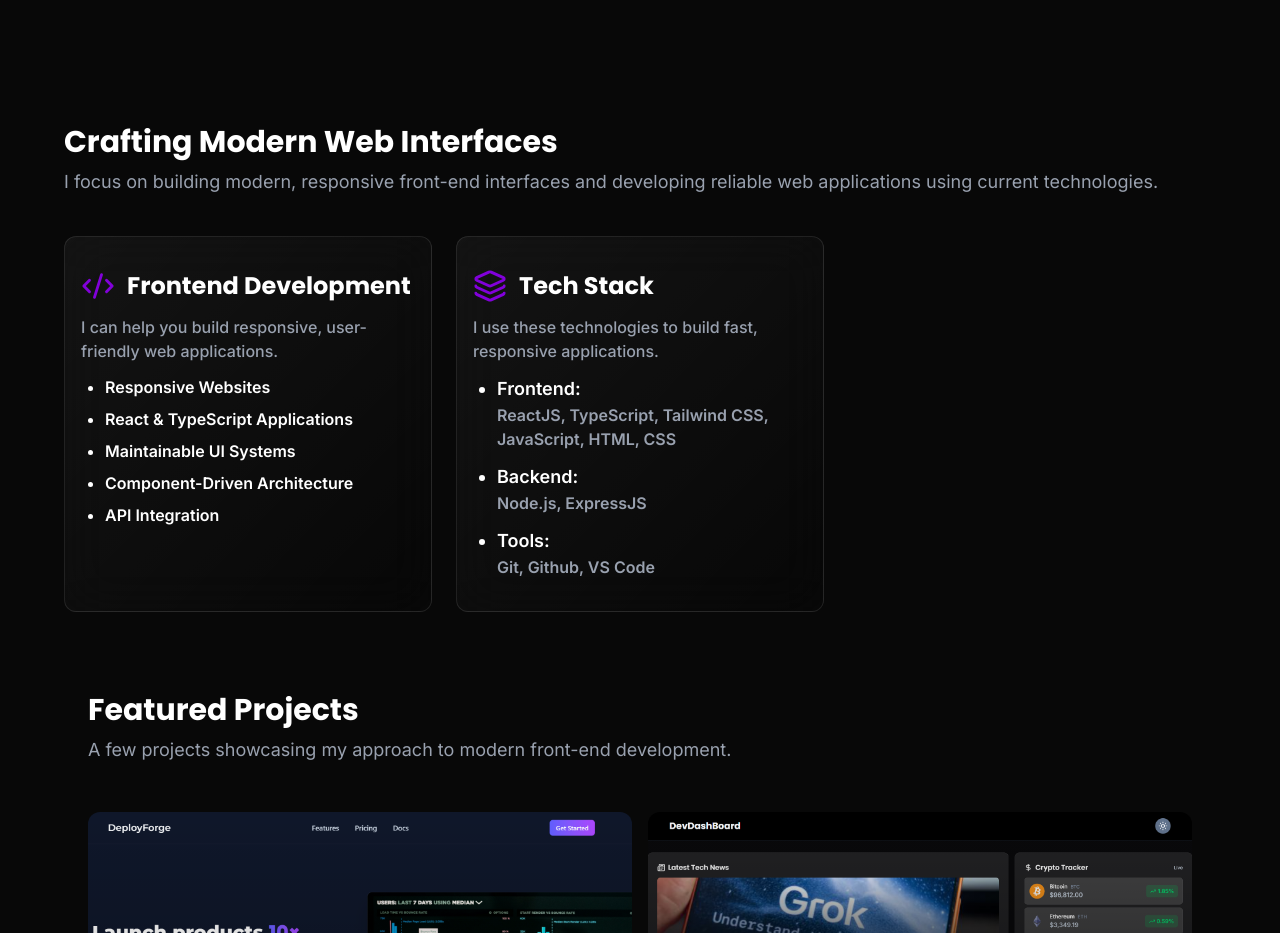
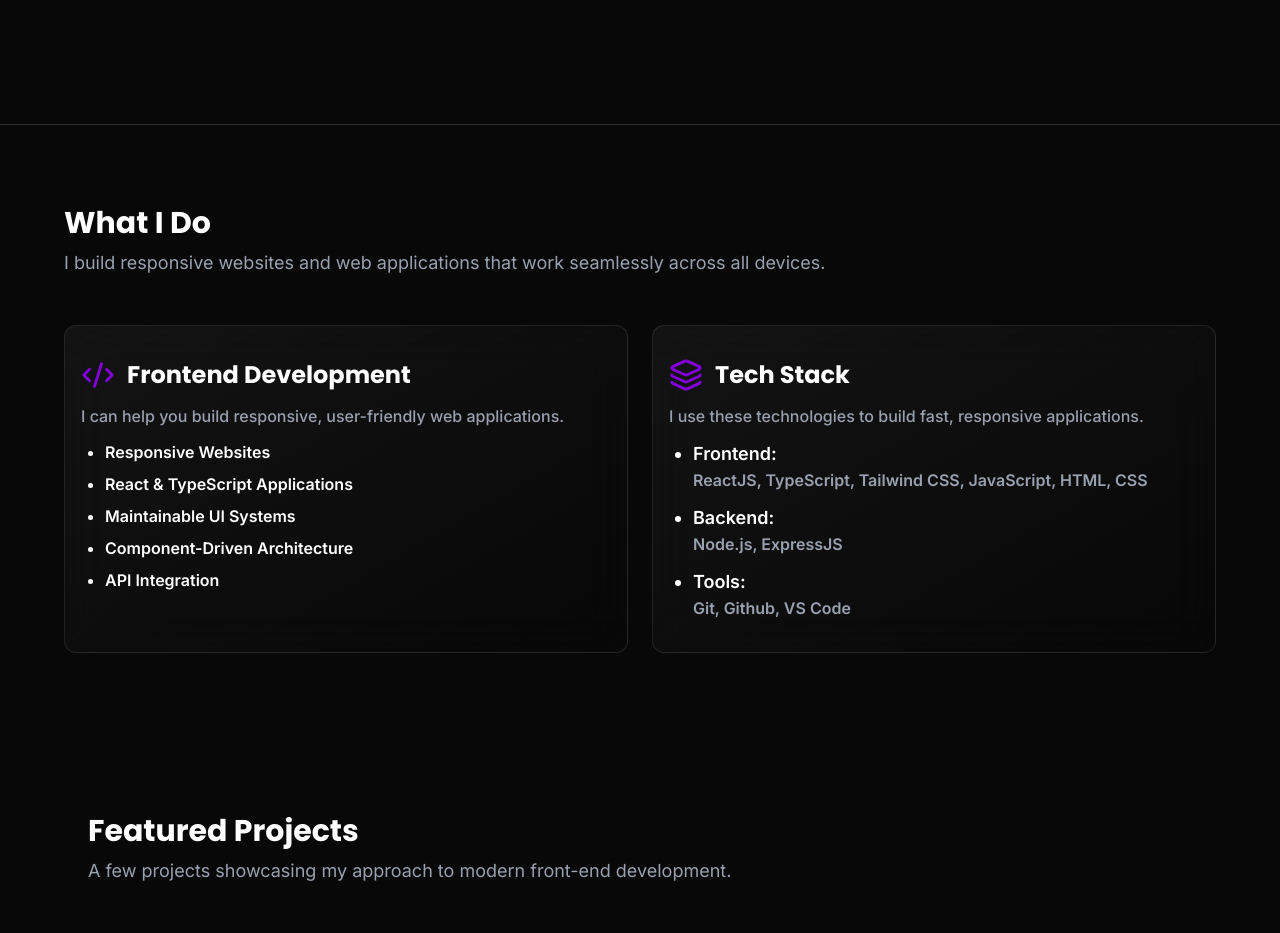
Before and after one commit to Anurag2516/my-portfolio, a React (Vite) app: page / in a window 1280 px wide. Shown: the part 740-1673 px from the top of the page. Built offline with nearby package versions, Linux system fonts and the light colour scheme.

Commit message:
feat: update structural layout and styling

```diff
--- a/src/sections/Skills/Skills.tsx
+++ b/src/sections/Skills/Skills.tsx
@@ -1,20 +1,22 @@
 import { skillCardsConifg } from "./SkillCards.data";
-import  SkillCards  from "./SkillCards";
+import SkillCards from "./SkillCards";
 
 const Skills = () => {
   return (
-    <section className="max-w-6xl w-full mx-auto">
+    <section className="border-t border-t-white/15 py-16 sm:py-20 px-5 sm:px-10 md:px-14 lg:px-20 xl:px-0">
+      <div className="max-w-6xl w-full mx-auto">
         <div className="flex flex-col gap-2 ">
-        <h1 className="font-bold text-3xl ">Crafting Modern Web Interfaces</h1>
-        <p className="font-normal text-lg text-gray-400">
-          I focus on building modern, responsive front-end interfaces and
-          developing reliable web applications using current technologies.
+          <h1 className="font-bold text-2xl sm:text-3xl">What I Do</h1>
+          <p className="font-normal text-base sm:text-lg text-gray-400">
+            I build responsive websites and web applications that work
+            seamlessly across all devices.
           </p>
         </div>
-      <div className="grid grid-cols-3 gap-6 pt-10">
+        <div className="grid grid-cols-1 md:grid-cols-2 gap-6 pt-12">
           {skillCardsConifg.map((card) => (
             <SkillCards key={card.id} card={card} />
           ))}
+        </div>
       </div>
     </section>
   );
```
Lines whose indentation alone changed are shown as unchanged.
